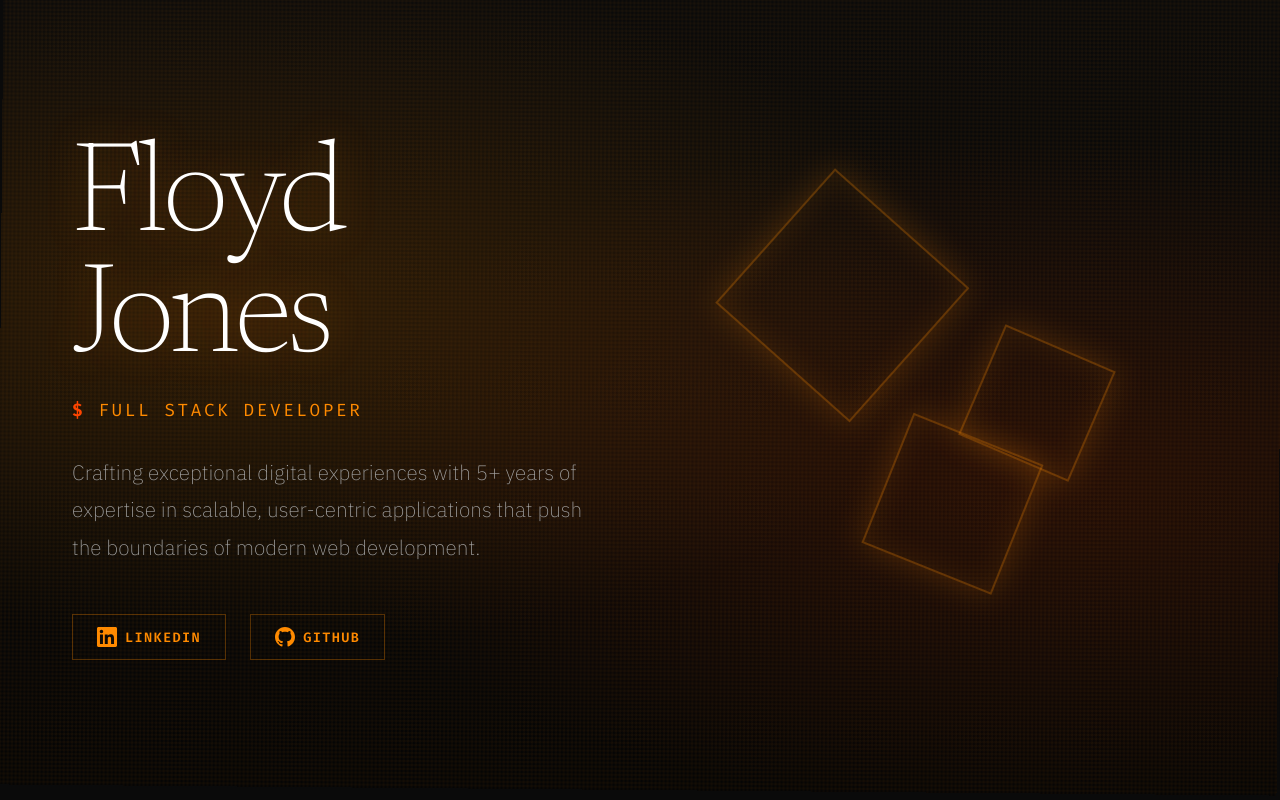
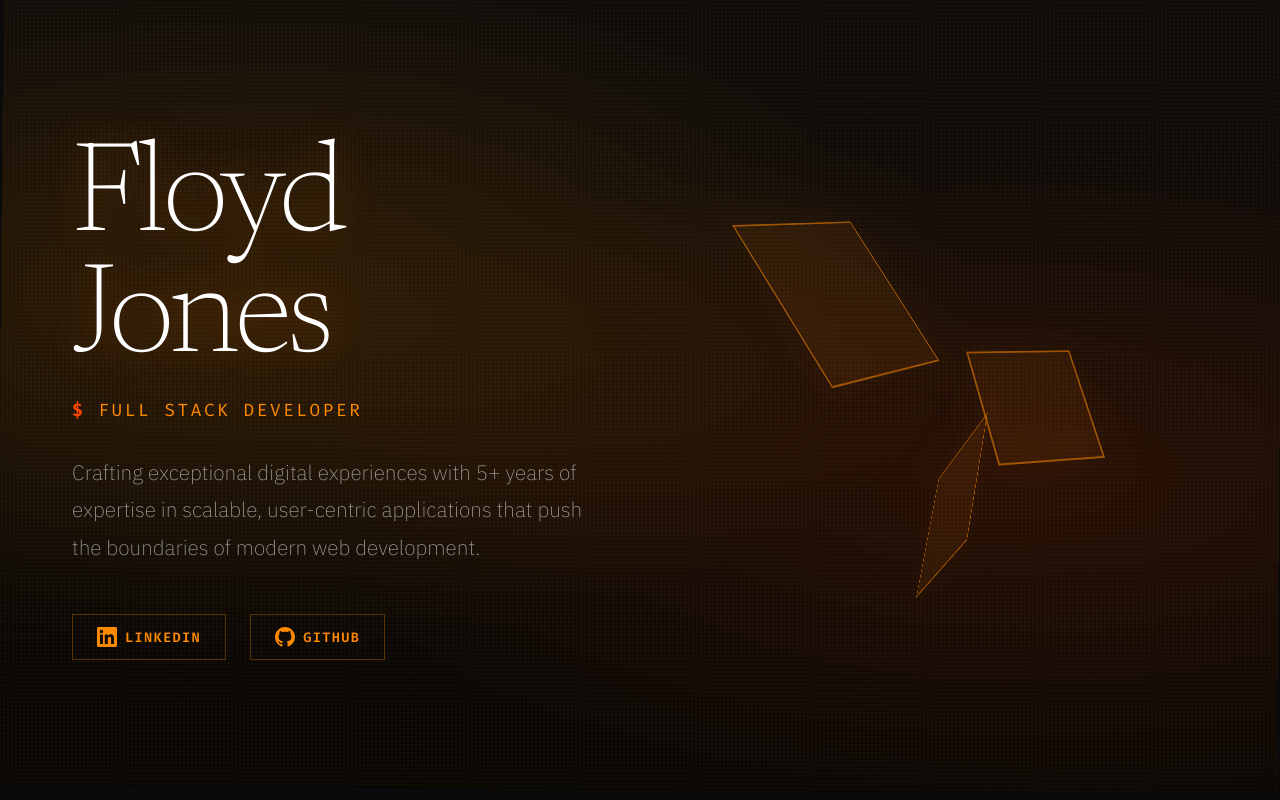
Before and after one commit to flooyd/floydportfolio, a SvelteKit app: page / in a window 1280 px wide. Shown: the top 800 px of the page. Built offline with nearby package versions, Linux system fonts and the light colour scheme.

Commit message:
change node version

```diff
--- a/package.json
+++ b/package.json
@@ -26,5 +26,8 @@
 		"typescript": "^5.0.0",
 		"vite": "^5.0.3"
 	},
-	"type": "module"
+	"type": "module",
+	"engines": {
+		"node": "24.x"
+	}
 }
--- a/src/routes/+page.svelte
+++ b/src/routes/+page.svelte
@@ -332,14 +332,36 @@
 		position: relative;
 		width: 300px;
 		height: 300px;
+		perspective: 1000px;
 	}
 
 	.element {
 		position: absolute;
-		border-radius: 0;
-		background: transparent;
-		border: 2px solid rgba(255, 138, 0, 0.3);
-		box-shadow: 0 0 30px rgba(255, 138, 0, 0.2), inset 0 0 30px rgba(255, 138, 0, 0.1);
+		transform-style: preserve-3d;
+	}
+
+	.element::before,
+	.element::after {
+		content: '';
+		position: absolute;
+		border: 2px solid rgba(255, 138, 0, 0.4);
+		background: rgba(255, 138, 0, 0.05);
+	}
+
+	/* Front face */
+	.element::before {
+		width: 100%;
+		height: 100%;
+		transform: translateZ(0);
+	}
+
+	/* Side faces created with box-shadow for depth effect */
+	.element::after {
+		width: 100%;
+		height: 100%;
+		transform: translateZ(-40px);
+		border-color: rgba(255, 138, 0, 0.2);
+		background: rgba(255, 138, 0, 0.02);
 	}
 
 	.element-1 {
@@ -348,7 +370,7 @@
 		top: -40px;
 		left: -40px;
 		animation: float1 6s ease-in-out infinite;
-		transform: rotate(45deg);
+		filter: drop-shadow(0 0 20px rgba(255, 138, 0, 0.3));
 	}
 
 	.element-2 {
@@ -357,7 +379,7 @@
 		top: 80px;
 		right: -20px;
 		animation: float2 8s ease-in-out infinite;
-		transform: rotate(15deg);
+		filter: drop-shadow(0 0 20px rgba(255, 138, 0, 0.3));
 	}
 
 	.element-3 {
@@ -366,22 +388,34 @@
 		bottom: -30px;
 		left: 80px;
 		animation: float3 7s ease-in-out infinite;
-		transform: rotate(-25deg);
+		filter: drop-shadow(0 0 20px rgba(255, 138, 0, 0.3));
 	}
 
 	@keyframes float1 {
-		0%, 100% { transform: translate(0, 0) rotate(0deg); }
-		50% { transform: translate(10px, -20px) rotate(180deg); }
+		0%, 100% {
+			transform: translate(0, 0) rotateX(45deg) rotateY(0deg) rotateZ(45deg);
+		}
+		50% {
+			transform: translate(10px, -20px) rotateX(45deg) rotateY(180deg) rotateZ(45deg);
+		}
 	}
 
 	@keyframes float2 {
-		0%, 100% { transform: translate(0, 0) rotate(0deg); }
-		50% { transform: translate(-15px, 15px) rotate(-180deg); }
+		0%, 100% {
+			transform: translate(0, 0) rotateX(30deg) rotateY(0deg) rotateZ(15deg);
+		}
+		50% {
+			transform: translate(-15px, 15px) rotateX(30deg) rotateY(-180deg) rotateZ(15deg);
+		}
 	}
 
 	@keyframes float3 {
-		0%, 100% { transform: translate(0, 0) rotate(0deg); }
-		50% { transform: translate(20px, -10px) rotate(180deg); }
+		0%, 100% {
+			transform: translate(0, 0) rotateX(60deg) rotateY(0deg) rotateZ(-25deg);
+		}
+		50% {
+			transform: translate(20px, -10px) rotateX(60deg) rotateY(180deg) rotateZ(-25deg);
+		}
 	}
 
 	/* Projects Section */
```
